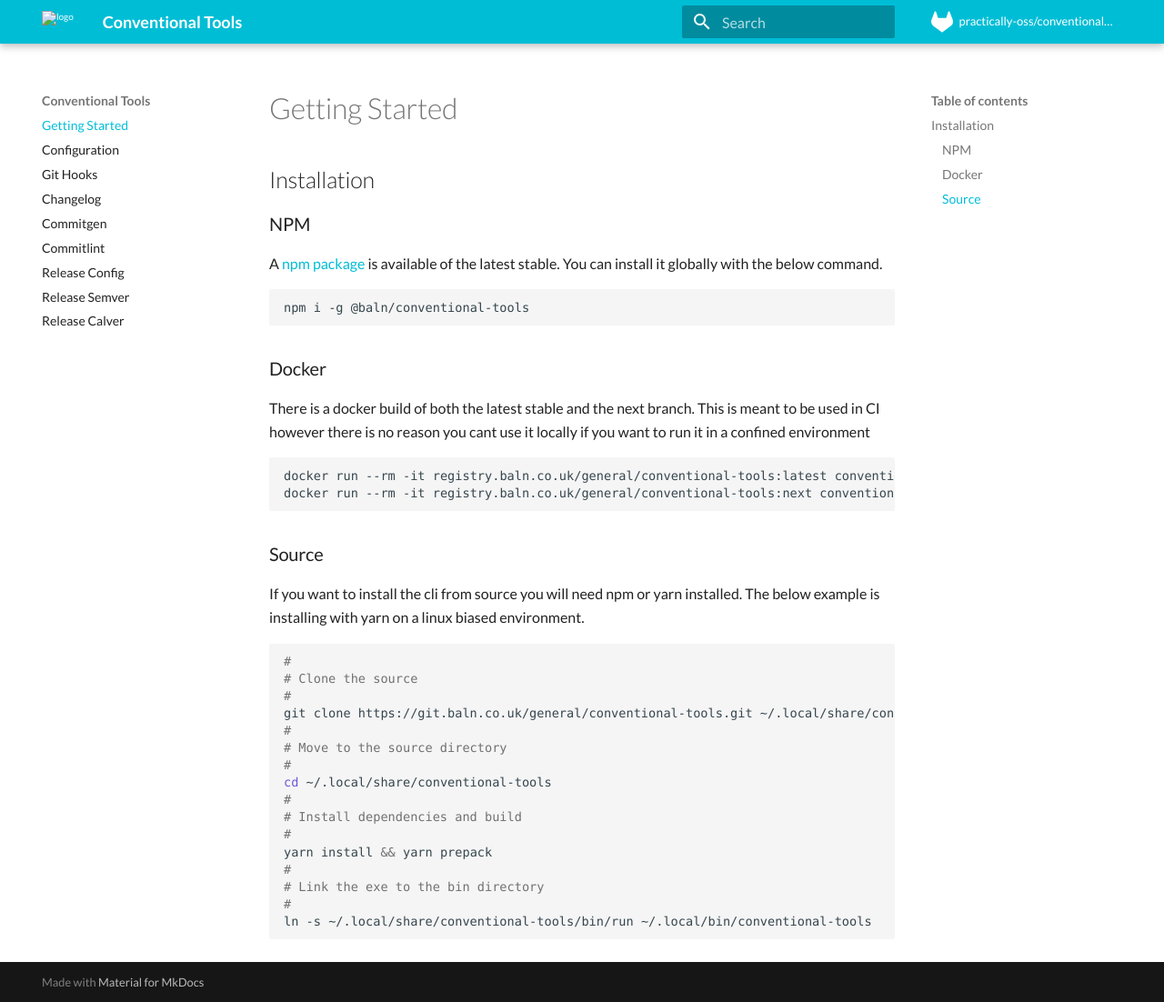
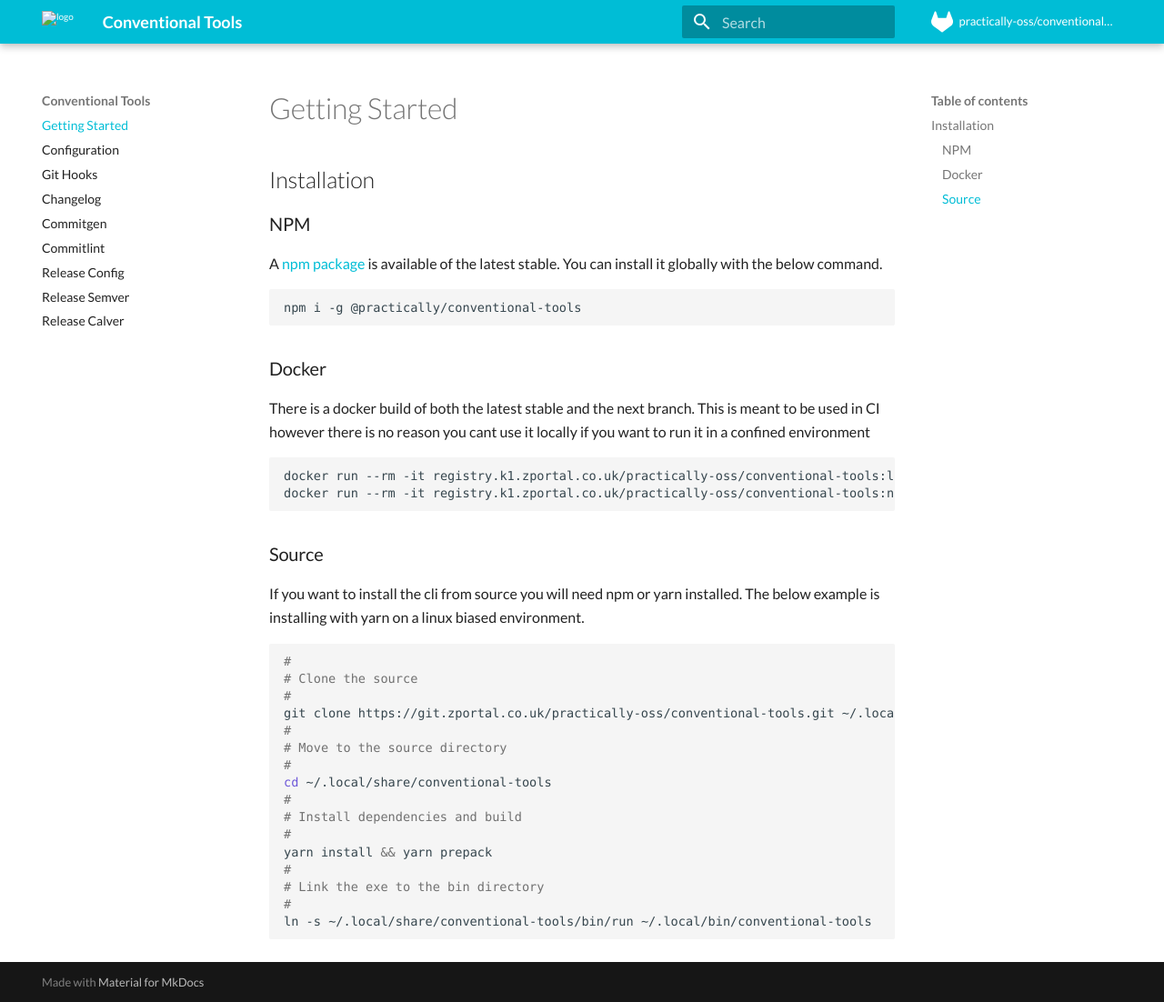
Before and after one commit to Practically/Conventional-Tools, an MkDocs documentation site: the page built from docs/getting-started.md, in a window 1280 px wide and 1102 px high. Shown: the whole window at 91% size. Built offline with MkDocs 1.6.1 and Material for MkDocs 9.7.7, drawn with Linux system fonts in a browser that asks for light colours; some web fonts are replaced.

Commit message:
docs(core): change urls and docs to new practically namespace
since we have now moved over to the `@practically` namepsace we need to
update all the documentation and assets to link to the new location of
the package


(cherry picked from commit d6668903969719ec68f1cf743e6e2da5cb4334e1)

````diff
--- a/docs/getting-started.md
+++ b/docs/getting-started.md
@@ -4,12 +4,12 @@
 
 ### NPM
 
-A [npm package](https://www.npmjs.com/package/@baln/conventional-tools) is
-available of the latest stable. You can install it globally with the below
+A [npm package](https://www.npmjs.com/package/@practically/conventional-tools)
+is available of the latest stable. You can install it globally with the below
 command.
 
 ```sh
-npm i -g @baln/conventional-tools
+npm i -g @practically/conventional-tools
 ```
 
 ### Docker
@@ -19,8 +19,8 @@ meant to be used in CI however there is no reason you cant use it locally if you
 want to run it in a confined environment
 
 ```sh
-docker run --rm -it registry.baln.co.uk/general/conventional-tools:latest conventional-tools --help
-docker run --rm -it registry.baln.co.uk/general/conventional-tools:next conventional-tools --help
+docker run --rm -it registry.k1.zportal.co.uk/practically-oss/conventional-tools:latest conventional-tools --help
+docker run --rm -it registry.k1.zportal.co.uk/practically-oss/conventional-tools:next conventional-tools --help
 ```
 
 ### Source
@@ -32,7 +32,7 @@ The below example is installing with yarn on a linux biased environment.
 #
 # Clone the source
 #
-git clone https://git.baln.co.uk/general/conventional-tools.git ~/.local/share/conventional-tools
+git clone https://git.zportal.co.uk/practically-oss/conventional-tools.git ~/.local/share/conventional-tools
 #
 # Move to the source directory
 #
````
Also changed, not shown: README.md (+2 -2 lines), docs/README.md (+2 -2 lines), docs/release-calver.md (+2 -2 lines), docs/release-semver.md (+2 -2 lines), package.json (+4 -4 lines).
